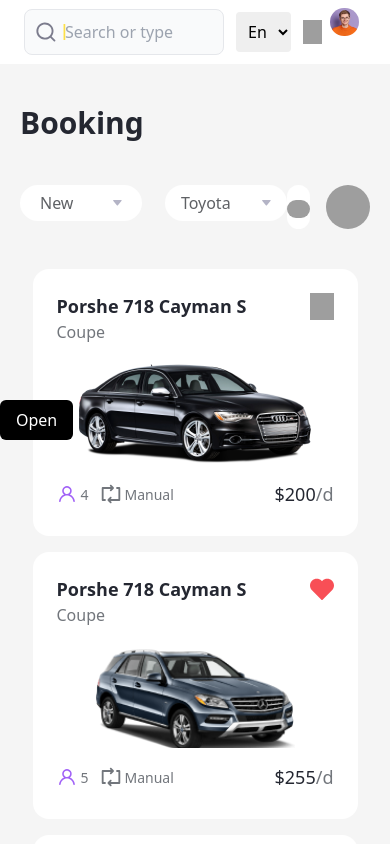
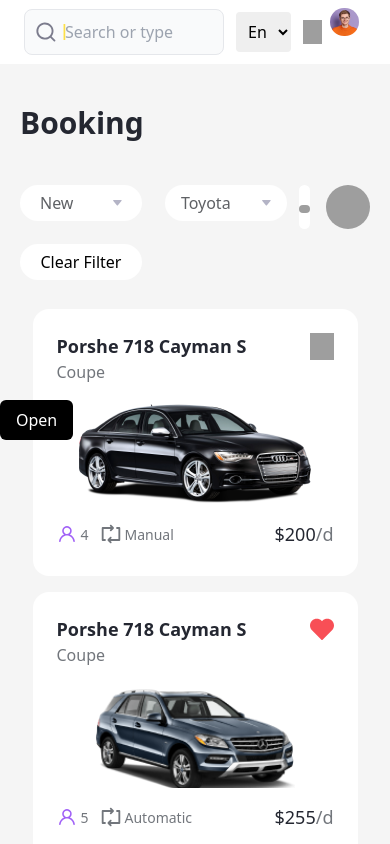
Before and after one commit to mohamedshalaby95/motiv-task, a React (Create React App) app: page /cars in a window 390 px wide. Shown: the top 844 px of the page. Built offline with nearby package versions, Linux system fonts and the light colour scheme; grey boxes are pictures that could not be loaded.

Commit message:
add the filter for cars screen

```diff
--- a/src/components/cards/carCard/carCard.tsx
+++ b/src/components/cards/carCard/carCard.tsx
@@ -8,6 +8,7 @@
   imgCarPath: string;
   numOfUser: string;
   price: string;
+  status?: string;
 }
 const CarCard: React.FC<Icar> = ({
   title,
--- a/src/components/pageWrapper/pageWrapper.tsx
+++ b/src/components/pageWrapper/pageWrapper.tsx
@@ -1,4 +1,4 @@
-import React, { ReactNode, ReactElement, useState, useCallback } from "react";
+import React, { ReactNode, useState, useCallback } from "react";
 import NavBar from "../navbar/navbar";
 import SideNavbar from "../sideNavbar/sideNavbar";
 import { useTranslation } from "react-i18next";
--- a/src/screens/cars/Cars.tsx
+++ b/src/screens/cars/Cars.tsx
@@ -12,15 +12,17 @@
     imgCarPath: "./car1.png",
     numOfUser: "4",
     price: "$200",
+    status: "old",
   },
   {
     title: "Porshe 718 Cayman S",
     isAtCart: true,
     drive: "Coupe",
-    type: "Manual",
+    type: "Automatic",
     imgCarPath: "./car2.png",
     numOfUser: "5",
     price: "$255",
+    status: "old",
   },
   {
     title: "Porshe 718 Cayman S",
@@ -30,6 +32,7 @@
     imgCarPath: "./car3.png",
     numOfUser: "4",
     price: "$400",
+    status: "new",
   },
   {
     title: "Porshe 718 Cayman S",
@@ -39,6 +42,7 @@
     imgCarPath: "./car5.png",
     numOfUser: "4",
     price: "$200",
+    status: "old",
   },
   {
     title: "Porshe 718 Cayman S",
@@ -48,6 +52,7 @@
     imgCarPath: "./car6.png",
     numOfUser: "5",
     price: "$255",
+    status: "new",
   },
   {
     title: "Porshe 718 Cayman S",
@@ -57,6 +62,7 @@
     imgCarPath: "./car7.png",
     numOfUser: "4",
     price: "$400",
+    status: "new",
   },
   {
     title: "Porshe 718 Cayman S",
@@ -75,6 +81,7 @@
     imgCarPath: "./car8.png",
     numOfUser: "6",
     price: "$300",
+    status: "old",
   },
   {
     title: "Porshe 718 Cayman S",
@@ -84,6 +91,7 @@
     imgCarPath: "./car9.png",
     numOfUser: "5",
     price: "$600",
+    status: "old",
   },
 ];
 
@@ -105,6 +113,18 @@
     setCars(carsData);
   }, [])
 
+  // filter cars
+  const filterCarsByStatus = (status: string) => {
+    const filteredArry = cars.filter((car) => car.status === status);
+    setCars(filteredArry);
+  };
+    const filterCarsByKind = (kind: string) => {
+      const filteredArry = cars.filter((car) => car.title.includes(kind));
+      setCars(filteredArry);
+  };
+  const clearFilter = () => {
+    setCars(carsData)
+  }
    return (
      <>
        <PageWrapper>
@@ -116,8 +136,11 @@
            </header>
            <nav className="h-[44px] flex justify-between mt-10">
              {/* left nav */}
-              <div className="flex gap-[23px]">
-                <div className="bg-[#FFFFFF] w-[122px] h-[36px] rounded-[23px] px-[10] py-[20] flex items-center justify-around ">
+             <div className="flex gap-[23px] flex-wrap">
+               <div
+                 onClick={() => filterCarsByStatus("new")}
+                 className="bg-[#FFFFFF] cursor-pointer w-[122px] h-[36px] rounded-[23px] px-[10] py-[20] flex items-center justify-around "
+               >
                  <span className="text-[#5F6165] text-[16px]"> New</span>
                  <img
                    src="./Rectangle.svg"
@@ -125,13 +148,21 @@
                    className="w-[8.67px] h-[13.87px]"
                  />
                </div>
-                <div className="bg-[#FFFFFF] w-[122px] h-[36px] rounded-[23px] px-[10] py-[20] flex items-center justify-around ">
+               <div
+                 className="bg-[#FFFFFF] cursor-pointer w-[122px] h-[36px] rounded-[23px] px-[10] py-[20] flex items-center justify-around "
+                 onClick={() => filterCarsByKind("Toyota")}
+               >
                  <span className="text-[#5F6165] text-[16px]">Toyota</span>
                  <img
                    src="./Rectangle.svg"
                    alt="icon arrow"
                    className="w-[8.67px] h-[13.87px]"
                  />
+               </div>
+               <div className="bg-[#FFFFFF] cursor-pointer w-[122px] h-[36px]  rounded-[23px] px-[10] flex items-center justify-around"
+               onClick={ clearFilter}
+               >
+                 Clear Filter
                </div>
              </div>
              {/* right nav */}
@@ -152,10 +183,16 @@
              </div>
            </nav>
            {/* cars display */}
-            <section className="flex flex-col lg:flex-row  lg:flex-wrap gap-4 lg:gap-6 mobile:mt-10 lg:mt-16 mobile:items-center ">
+           <section className="flex flex-col lg:flex-row  lg:flex-wrap gap-4 lg:gap-6 mobile:mt-20 lg:mt-16 mobile:items-center ">
+             {cars.length > 0 ? (
+               <>
                  {cars.map((car) => (
                    <CarCard {...car} />
                  ))}
+               </>
+             ) : (
+               "No car founded "
+             )}
            </section>
          </div>
        </PageWrapper>
```
Lines whose indentation alone changed are shown as unchanged.
